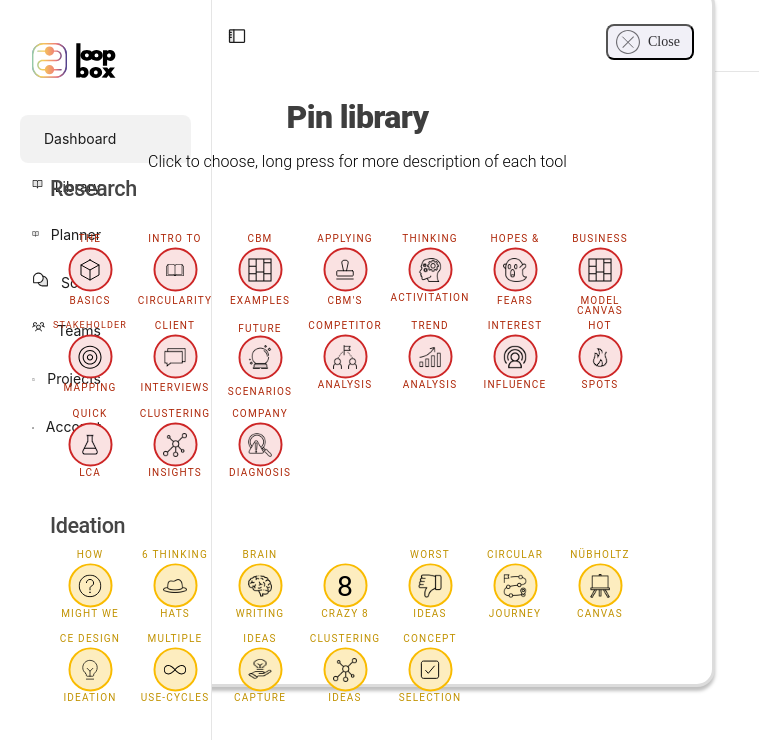
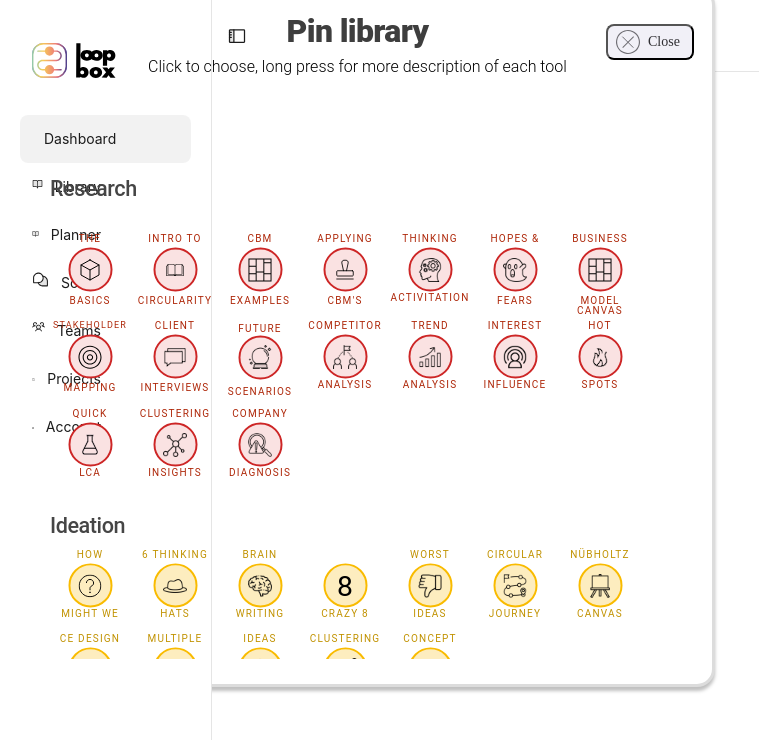
Before and after one commit to AlexanderJarvheden/DD1367-Software-Engineering-in-Project-Form, a React (Create React App) app in the folder client/: page /pinlibraryoftools in a window 1280 px wide. Shown: the top 740 px of the page, without its empty margins (0-759 px from the left). Built offline with nearby package versions, Linux system fonts and the light colour scheme.

Commit message:
Visuella felplaceringar

```diff
--- a/client/src/Assets/Styles/PinLibrary.css
+++ b/client/src/Assets/Styles/PinLibrary.css
@@ -17,7 +17,7 @@
   flex-direction: column;
   align-items: flex-start;
   gap: 32px;
-  height: 600px;
+  height: 550px;
   /* Set the height of the container */
   overflow-y: auto;
   /* Add a vertical scrollbar */
@@ -34,6 +34,7 @@
   padding: 4px 12px 4px 8px;
   border-radius: 8px;
   background: var(--Neutrals-Gray-200, #F1F0F7);
+  z-index: 1000; /* Added z-index to bring the button in front */
 }
 
 .closeText {
@@ -58,12 +59,14 @@
   line-height: 50.4px;
   /* 157.5% */
   letter-spacing: -0.64px;
-  top: 66px;
+  top: -20px;
+  width: 80%; /* Adjusted width to prevent overlap */
+  margin: 0 auto; /* Centering the text */
 }
 
 .breadText {
   position: relative;
-  top: 70px;
+  top: -25px;
   color: #000;
   text-align: center;
   font-family: Roboto, Arial, sans-serif;
@@ -71,6 +74,8 @@
   font-style: normal;
   font-weight: 300;
   line-height: 32.4px;
+  width: 80%; /* Adjusted width to prevent overlap */
+  margin: 0 auto; /* Centering the text */
   /* 202.5% */
 }
 
```
